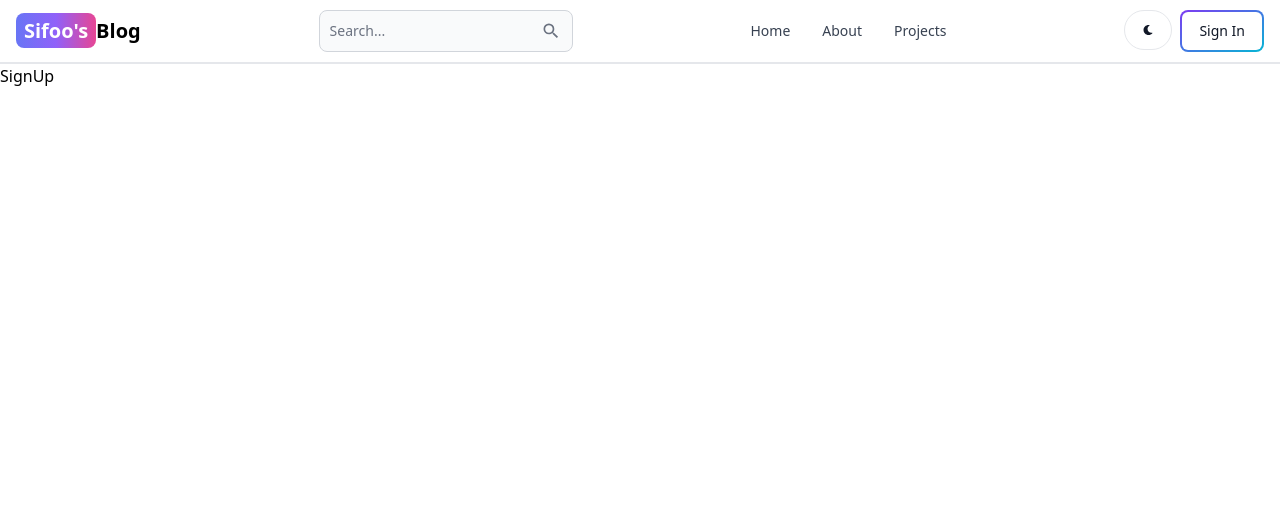
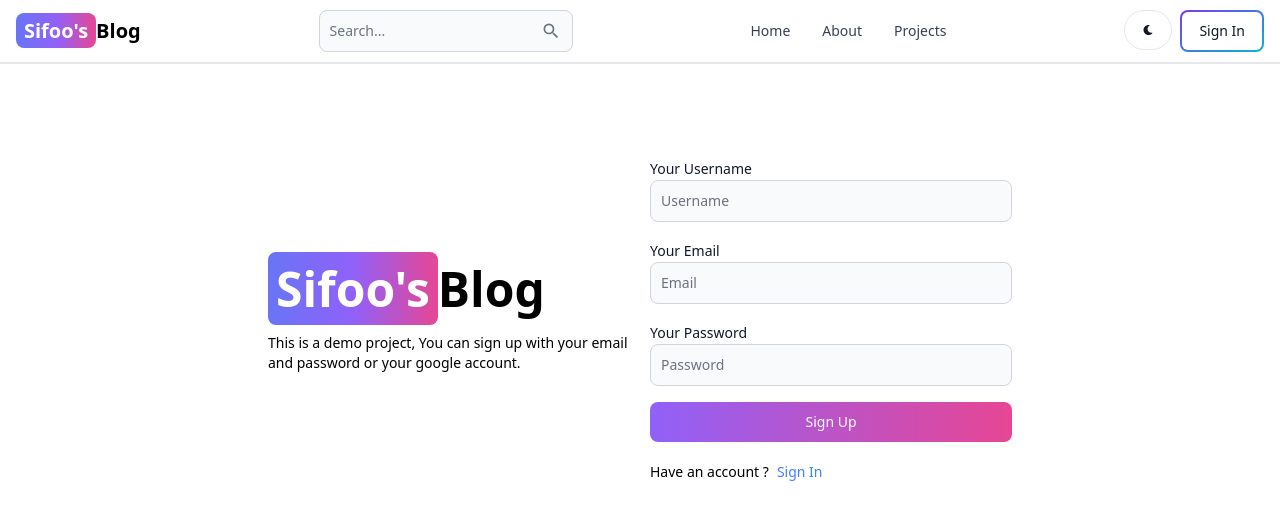
Before and after one commit to PlixelThemes/Mern-blog, a React (Vite) app in the folder client/: page /sign-up in a window 1280 px wide. Shown: the top 520 px of the page. Built offline with nearby package versions, Linux system fonts and the light colour scheme.

Commit message:
Complete UI SignUp Page

```diff
--- a/client/src/Pages/SignUp.jsx
+++ b/client/src/Pages/SignUp.jsx
@@ -1,8 +1,46 @@
-import React from 'react'
+import  { Link } from 'react-router-dom'
+import {Button, Label, TextInput} from 'flowbite-react'
 
 const SignUp = () => {
   return (
-    <div>SignUp</div>
+    <div className='min-h-screen mt-20'>
+      <div className='flex p-3 max-w-3xl mx-auto flex-col md:flex-row md:items-center gap-5'>
+        {/* left-side */}
+        <div className='flex-1'>
+        <Link to='/' className=' sm:text-5xl font-bold dark:text-white text-4xl'>
+          <span className='px-2 py-1 bg-gradient-to-r from-indigo-500 via-purple-500 to-pink-500 rounded-lg text-white'>Sifoo's</span>
+          Blog
+       </Link>
+       <p className='text-sm mt-5'>
+        This is a demo project, You can sign up with your email and password or your google account.
+       </p>
+        </div>
+        {/* right-side */}
+        <div className='flex-1'>
+            <form className='flex flex-col gap-4'>
+              <div>
+                <Label value='Your Username' />
+                <TextInput type='text' placeholder='Username' id='username' />
+              </div>
+              <div>
+                <Label value='Your Email' />
+                <TextInput type='email' placeholder='Email' id='email' />
+              </div>
+              <div>
+                <Label value='Your Password' />
+                <TextInput type='password' placeholder='Password' id='password' />
+              </div>
+              <Button gradientDuoTone='purpleToPink' type='submit'>Sign Up</Button>
+            </form>
+            <div className='flex gap-2 mt-5 text-sm'>
+              <span>Have an account ?</span>
+              <Link to='/sign-in' className='text-blue-500'>
+                Sign In
+              </Link>
+            </div>
+        </div>
+      </div>
+    </div>
   )
 }
 
```
